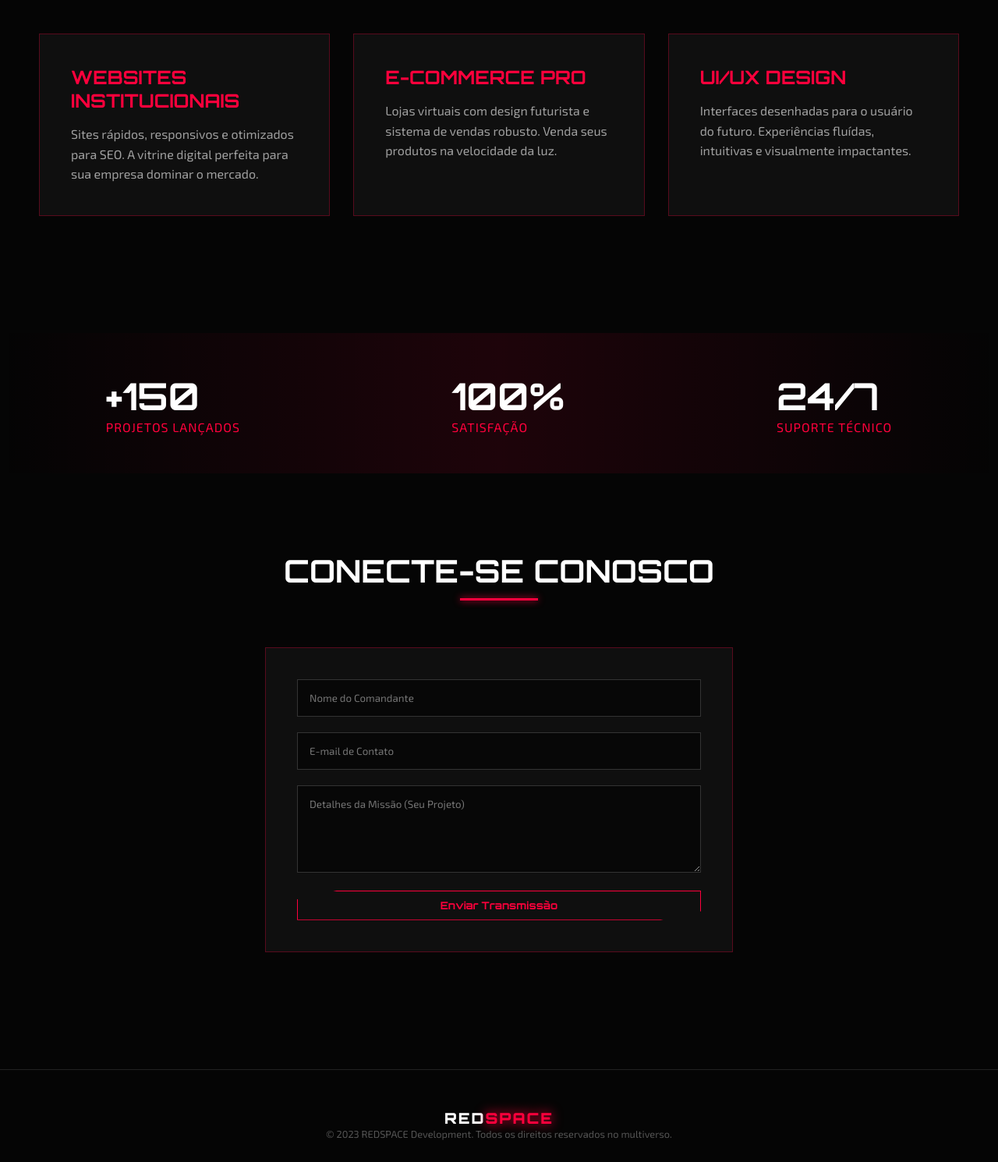
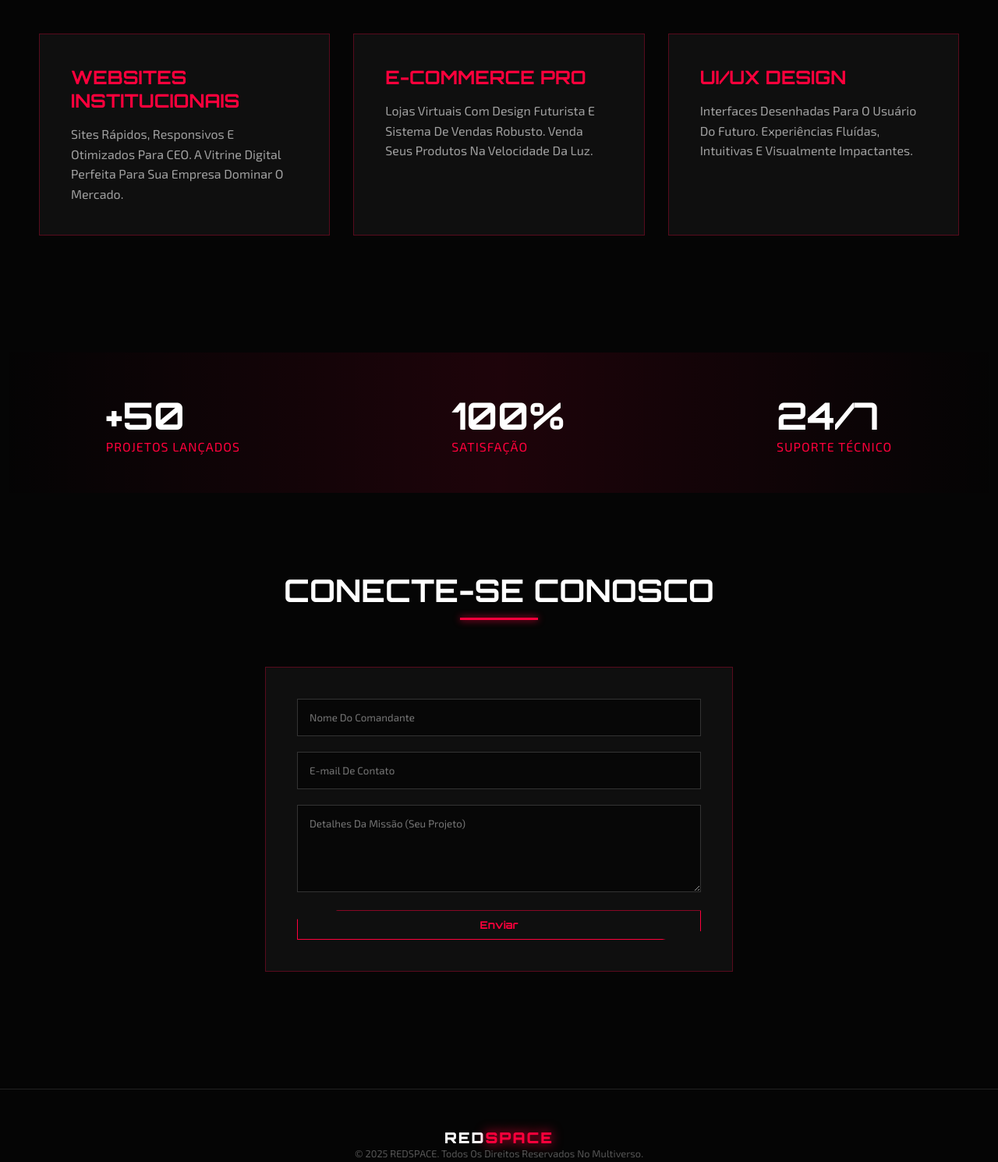
Before and after one commit to USERNPC8/redspace, a plain HTML site: page index.html in a window 1280 px wide. Shown: the part 980-2470 px from the top of the page at 78% size. Drawn offline with Linux system fonts and the light colour scheme.

Commit message:
Update index.html

```diff
--- a/index.html
+++ b/index.html
@@ -3,7 +3,7 @@
 <head>
     <meta charset="UTF-8">
     <meta name="viewport" content="width=device-width, initial-scale=1.0">
-    <title>REDSPACE | Web Design do Futuro</title>
+    <title>REDSPACE</title>
 
     <link rel="preconnect" href="https://fonts.googleapis.com">
     <link rel="preconnect" href="https://fonts.gstatic.com" crossorigin>
@@ -342,7 +342,7 @@
 
     <section class="hero" id="home">
         <h1>O FUTURO DO<br><span>SEU NEGÓCIO</span></h1>
-        <p>Desenvolvemos websites de alta performance, e-commerces intergalácticos e identidades visuais que orbitam a perfeição.</p>
+        <p>Desenvolvemos Websites De Alta Performance, E-commerces Intergalácticos E Identidades Visuais Que Orbitam A Perfeição.</p>
         <a href="#servicos" class="btn-cta">Iniciar Decolagem</a>
     </section>
 
@@ -351,22 +351,22 @@
         <div class="grid">
             <div class="card">
                 <h3>Websites Institucionais</h3>
-                <p>Sites rápidos, responsivos e otimizados para SEO. A vitrine digital perfeita para sua empresa dominar o mercado.</p>
+                <p>Sites Rápidos, Responsivos E Otimizados Para CEO. A Vitrine Digital Perfeita Para Sua Empresa Dominar O Mercado.</p>
             </div>
             <div class="card">
                 <h3>E-commerce Pro</h3>
-                <p>Lojas virtuais com design futurista e sistema de vendas robusto. Venda seus produtos na velocidade da luz.</p>
+                <p>Lojas Virtuais Com Design Futurista E Sistema De Vendas Robusto. Venda Seus Produtos Na Velocidade Da Luz.</p>
             </div>
             <div class="card">
                 <h3>UI/UX Design</h3>
-                <p>Interfaces desenhadas para o usuário do futuro. Experiências fluídas, intuitivas e visualmente impactantes.</p>
+                <p>Interfaces Desenhadas Para O Usuário Do Futuro. Experiências Fluídas, Intuitivas E Visualmente Impactantes.</p>
             </div>
         </div>
     </section>
 
     <div class="stats">
         <div class="stat-item">
-            <h4>+150</h4>
+            <h4>+50</h4>
             <p>Projetos Lançados</p>
         </div>
         <div class="stat-item">
@@ -384,22 +384,22 @@
         <div class="contact-container">
             <form>
                 <div class="input-group">
-                    <input type="text" placeholder="Nome do Comandante" required>
+                    <input type="text" placeholder="Nome Do Comandante" required>
                 </div>
                 <div class="input-group">
-                    <input type="email" placeholder="E-mail de Contato" required>
+                    <input type="email" placeholder="E-mail De Contato" required>
                 </div>
                 <div class="input-group">
-                    <textarea rows="5" placeholder="Detalhes da Missão (Seu Projeto)" required></textarea>
+                    <textarea rows="5" placeholder="Detalhes Da Missão (Seu Projeto)" required></textarea>
                 </div>
-                <button type="submit" class="btn-cta" style="width: 100%;">Enviar Transmissão</button>
+                <button type="submit" class="btn-cta" style="width: 100%;">Enviar</button>
             </form>
         </div>
     </section>
 
     <footer>
         <a href="#" class="logo" style="font-size: 1.2rem;">RED<span>SPACE</span></a>
-        <p>© 2023 REDSPACE Development. Todos os direitos reservados no multiverso.</p>
+        <p>© 2025 REDSPACE. Todos Os Direitos Reservados No Multiverso.</p>
     </footer>
 
     <script>
```
